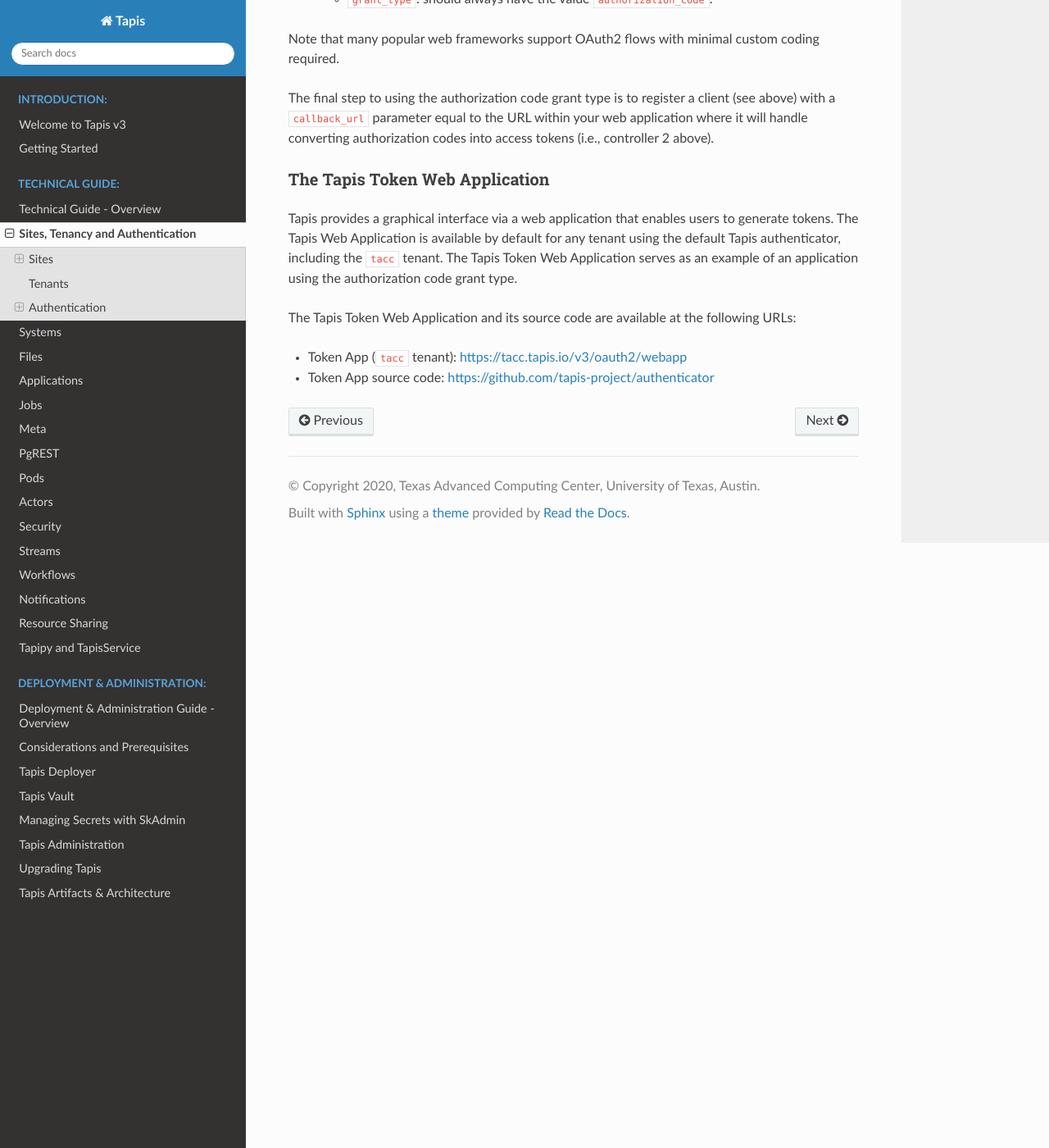
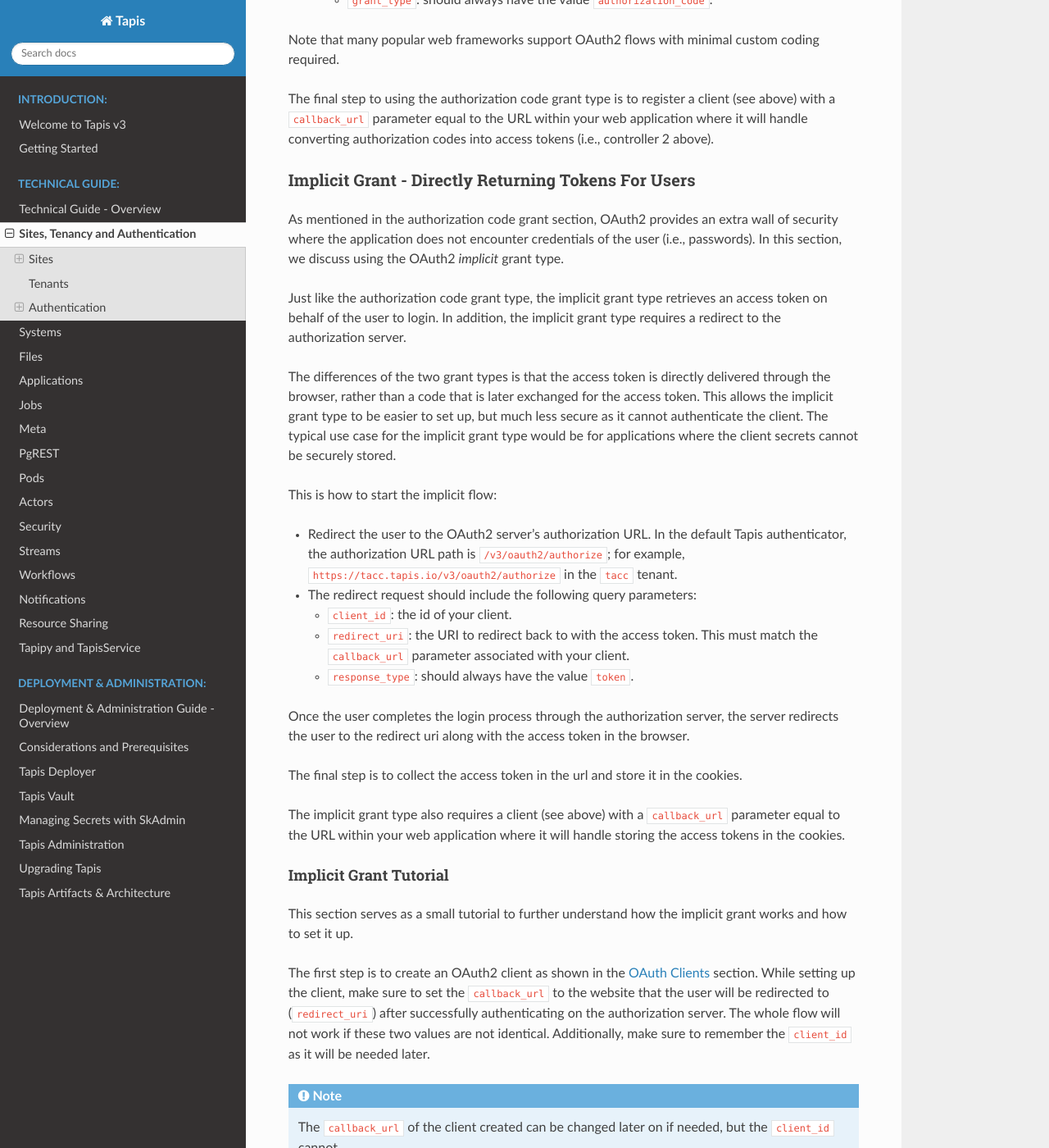
Before and after one commit to tapis-project/documentation, a Sphinx documentation site: the page built from source/technical/authentication.rst, in a window 1280 px wide and 1400 px high, scrolled down 8293 px. Shown: the whole window at 82% size. Built offline with Sphinx 7.4.7 and the Read the Docs theme 2.0.0, drawn with Linux system fonts in a browser that asks for light colours; some of the changed text lies outside the part shown.

Commit message:
added documentation on implicit grant type and a tutorial

```diff
--- a/source/technical/authentication.rst
+++ b/source/technical/authentication.rst
@@ -300,8 +300,8 @@
 OAuth Clients
 ^^^^^^^^^^^^^
 
-In order to use the more advanced OAuth2 flows, including any use of the authorization code grant type and to generate
-refresh tokens with the password grant type, you must generate an OAuth2 *client*. Clients in OAuth2 represent
+In order to use the more advanced OAuth2 flows, including any use of the authorization code grant type, the implicit grant type,
+and to generate refresh tokens with the password grant type, you must generate an OAuth2 *client*. Clients in OAuth2 represent
 applications (for example, a web or mobile application) that will interact with the OAuth2 server to generate tokens
 on behalf of one or more users. Clients are created and managed using the ``/v3/oauth2/clients`` endpoints.
 
@@ -311,7 +311,7 @@
 
 To create a client, make a POST request the the Clients API. All fields are optional; if you do not pass a
 ``client_id`` or ``client_key`` in the request, the clients API will generate random ones for you. In order to
-use the ``authorize_code`` grant type you will need to set the ``callback_url`` when registering your client (see :ref:`auth_code`).
+use the ``authorize_code`` and ``implicit`` grant types you will need to set the ``callback_url`` when registering your client (see :ref:`auth_code`).
 For a complete list of available parameters, see the API live-docs for Clients_.
 
 With PySDK:
@@ -450,6 +450,99 @@
 parameter equal to the URL within your web application where it will handle converting authorization codes into access
 tokens (i.e., controller 2 above).
 
+Implicit Grant - Directly Returning Tokens For Users
+^^^^^^^^^^^^^^^^^^^^^^^^^^^^^^^^^^^^^^^^^^^^^^^^^^^^^
+
+As mentioned in the authorization code grant section, OAuth2 provides an extra wall of security where the application does not
+encounter credentials of the user (i.e., passwords). In this section, we discuss using the OAuth2 *implicit* grant type.
+
+Just like the authorization code grant type, the implicit grant type retrieves an access token on behalf of the user to login.
+In addition, the implicit grant type requires a redirect to the authorization server.
+
+The differences of the two grant types is that the access token is directly delivered through the browser, rather than a code that
+is later exchanged for the access token. This allows the implicit grant type to be easier to set up, but much less secure as it
+cannot authenticate the client. The typical use case for the implicit grant type would be for applications where the client secrets
+cannot be securely stored.
+
+This is how to start the implicit flow:
+
+* Redirect the user to the OAuth2 server's authorization URL. In the default Tapis authenticator, the
+  authorization URL path is ``/v3/oauth2/authorize``; for example, ``https://tacc.tapis.io/v3/oauth2/authorize`` in the
+  ``tacc`` tenant.
+
+* The redirect request should include the following query parameters:
+
+  * ``client_id``: the id of your client.
+  * ``redirect_uri``: the URI to redirect back to with the access token. This must match the
+    ``callback_url`` parameter associated with your client.
+  * ``response_type``: should always have the value ``token``.
+
+Once the user completes the login process through the authorization server, the server redirects the user to the redirect uri
+along with the access token in the browser.
+
+The final step is to collect the access token in the url and store it in the cookies.
+
+The implicit grant type also requires a client (see above) with a ``callback_url`` parameter equal to the URL within your
+web application where it will handle storing the access tokens in the cookies.
+
+Implicit Grant Tutorial
+~~~~~~~~~~~~~~~~~~~~~~~
+
+
+This section serves as a small tutorial to further understand how the implicit grant works and how to set it up.
+
+The first step is to create an OAuth2 client as shown in the `OAuth Clients`_ section. While setting up the client,
+make sure to set the ``callback_url`` to the website that the user will be redirected to (``redirect_uri``) after successfully
+authenticating on the authorization server. The whole flow will not work if these two values are not identical.
+Additionally, make sure to remember the ``client_id`` as it will be needed later.
+
+.. Note::
+  The ``callback_url`` of the client created can be changed later on if needed, but the ``client_id`` cannot.
+
+The next step is to redirect the user to the authorization server's website. The most common way is to create
+a button on the website that takes the user to the authorization server's website. Make sure to follow this specific formatting
+for the website url in order to prevent any errors from occuring:
+
+.. code-block:: text
+
+ https://{tenant}.tapis.io/v3/oauth2/login?client_id={client_id}&redirect_uri={redirect_uri}&response_type={response_type}
+
+This is the formatting that will be used for all OAuth2 authentication. Everything in curly brackets needs to be replace with the
+correct values to successfully set up the implicit flow. Make sure to drop the curly brackets when replacing them with their respective values.
+
+* ``{tenant}``: This is the tenant value. Examples are ``tacc``, ``scoped``, ``dev``, etc.
+* ``{client_id}``: This is the client id for the client that was created in the first step.
+* ``{redirect_uri}``: This is the value that needs to be the same as the ``callback_url``.
+
+.. Important::
+  The value that replaces this ``{redirect_uri}`` needs to be *URL Encoded*!! Use an online url encoder to help format the value if needed.
+
+Example of a properly url encoded value:
+
+.. code-block:: text
+
+  From: https://tacc.tapis.io/v3/oauth2/login?
+  To:   https%3A%2F%2Ftacc.tapis.io%2Fv3%2Foauth2%2Flogin%3F
+
+* ``{response_type}``: This is the value that will be delivered through the browser and is dependent on the authorization type that is being used.
+ * For ``implicit``, use ``token``.
+ * For ``authorization code``, use ``code``.
+
+Once the user has authenticated through the server, the user will automatically be redirected to the ``redirect_uri`` or ``callback_url``.
+When redirected, the ``access_token`` (``code`` for authorization code) will be returned in the url. Use a method to capture this value and store it
+in the cookies.
+
+.. Important::
+  Note that for both ``access_token`` and ``code``, there are more parameters that are returned alongside these values through the url like ``state``. Therefore, make sure to capture
+  the value that is between the "*access_token=*" (or "*code=*") and "*&state*".
+
+Finally, since the user does not need to physically see the redirect page, store the token in the cookies and redirect the user one last time to the main page.
+
+.. Note::
+  For the ``authorization code`` grant type, everything in this tutorial is pretty much identical. However, there is one more final step of exchanging the ``code``
+  returned through the url with the token to complete the flow.
+
+
 
 The Tapis Token Web Application
 ^^^^^^^^^^^^^^^^^^^^^^^^^^^^^^^
```
